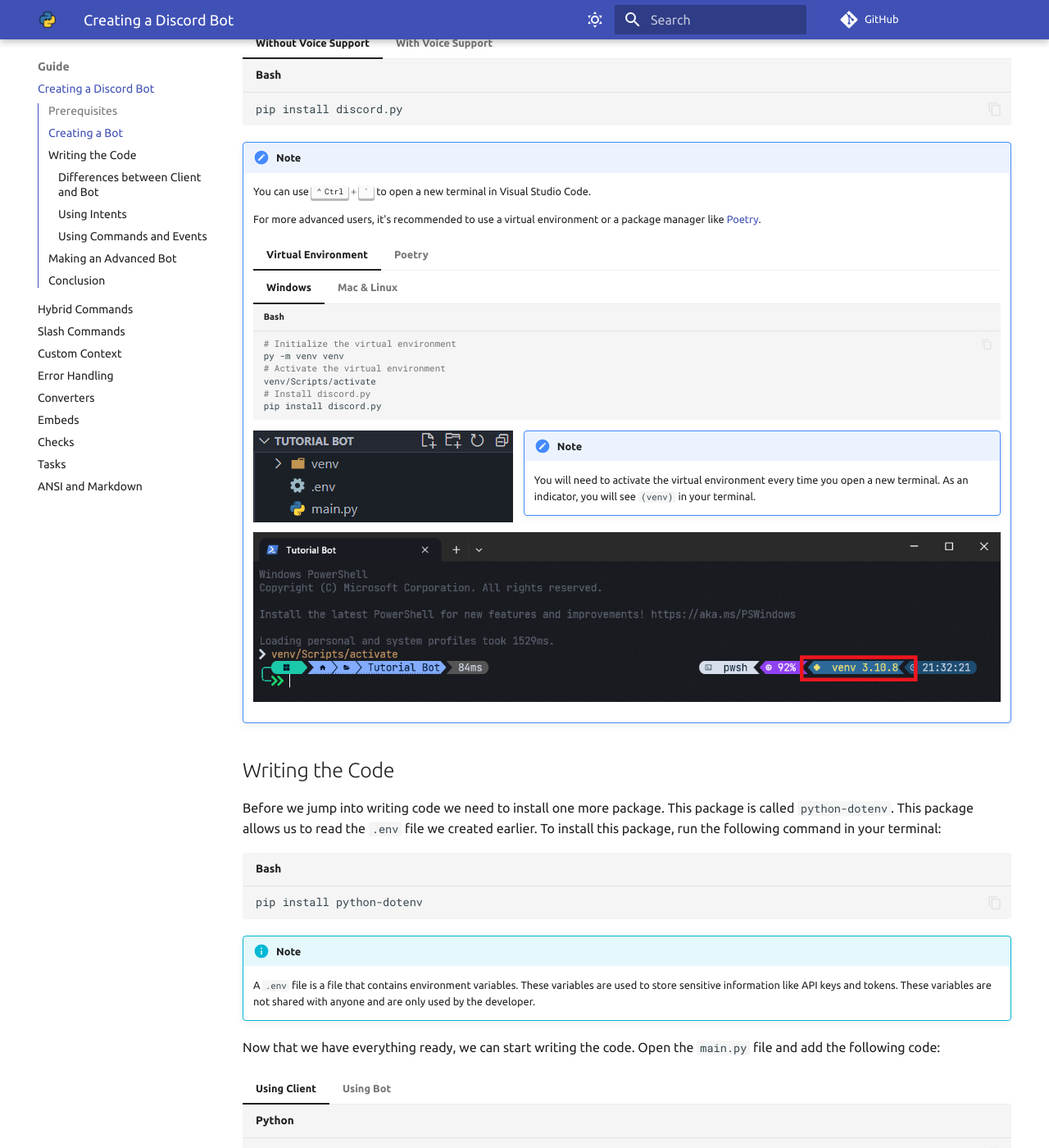
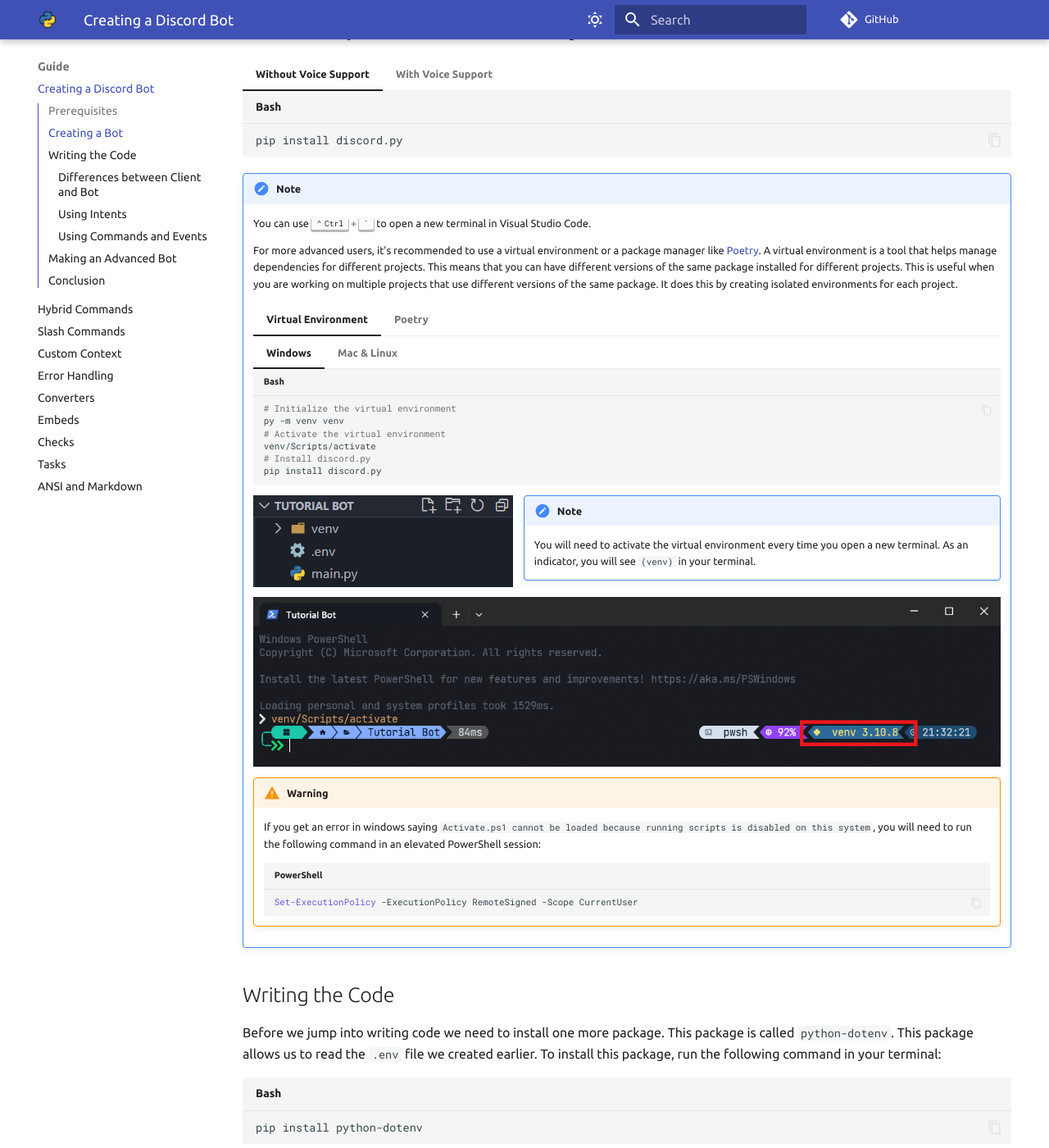
Before and after one commit to FallenDeity/discord.py-masterclass, an MkDocs documentation site: the page built from docs/creating-a-bot.md, in a window 1280 px wide and 1400 px high, scrolled down 1092 px. Shown: the whole window at 82% size. Built offline with MkDocs 1.6.1 and Material for MkDocs 9.7.7, drawn with Linux system fonts in a browser that asks for light colours; comment, search, counter and statistics services are not loaded.

Commit message:
refactor: add information about venv

````diff
--- a/docs/creating-a-bot.md
+++ b/docs/creating-a-bot.md
@@ -15,13 +15,13 @@ Now that we have the prerequisites ready, we can start creating the bot. To do t
 
 After opening the folder in your code editor, we need to create a new file called `main.py`. This is the main file of our bot. This is where we will be writing all our code. After creating the file, we need to create a new file called `.env`. This is where we will be storing our bot token.
 
-![Files](assets/creating-a-bot/files.png){ align=right width="25%"}
-
-![Token](assets/creating-a-bot/token.png){: style="width: 65%;" }
+![Files](assets/creating-a-bot/files.png){ align=left }
 
 ```dotenv
 TOKEN=your_token_here
 ```
+
+![Token](assets/creating-a-bot/token.png){: style="width: 100%;" }
 
 !!! warning "Warning"
     Please make sure to keep your bot token safe. If someone gets access to your bot token, they can do anything with your bot. If you think someone has access to your bot token, you can regenerate it on the [Discord Developer Portal](https://discord.com/developers/applications).
@@ -29,13 +29,11 @@ TOKEN=your_token_here
 Replace `your_token_here` with your bot token. After adding the token, we need to install the discord.py library. To do this, open a new terminal in your code editor and run the following command:
 
 === "Without Voice Support"
-
     ```bash
     pip install discord.py
     ```
 
 === "With Voice Support"
-
     ```bash
     pip install discord.py[voice]
     ```
@@ -44,6 +42,7 @@ Replace `your_token_here` with your bot token. After adding the token, we need t
     You can use ++ctrl+"`"++ to open a new terminal in Visual Studio Code.
 
     For more advanced users, it's recommended to use a virtual environment or a package manager like [Poetry](https://python-poetry.org/).
+    A virtual environment is a tool that helps manage dependencies for different projects. This means that you can have different versions of the same package installed for different projects. This is useful when you are working on multiple projects that use different versions of the same package. It does this by creating isolated environments for each project.
 
     === "Virtual Environment"
 
@@ -67,8 +66,16 @@ Replace `your_token_here` with your bot token. After adding the token, we need t
             ```
         ![Virtual Environment Files](assets/creating-a-bot/venv-files.png){ align=left }
         ![Virtual Environment](assets/creating-a-bot/virtual-environment.png){ align=right }
+
         !!! note "Note"
             You will need to activate the virtual environment every time you open a new terminal. As an indicator, you will see `(venv)` in your terminal.
+
+        !!! warning "Warning"
+            If you get an error in windows saying `Activate.ps1 cannot be loaded because running scripts is disabled on this system`, you will need to run the following command in an elevated PowerShell session:
+
+            ```powershell
+            Set-ExecutionPolicy -ExecutionPolicy RemoteSigned -Scope CurrentUser
+            ```
     === "Poetry"
         ```bash
         poetry init
@@ -93,7 +100,6 @@ pip install python-dotenv
 Now that we have everything ready, we can start writing the code. Open the `main.py` file and add the following code:
 
 === "Using Client"
-
     ```python
     import os
 
@@ -113,7 +119,6 @@ Now that we have everything ready, we can start writing the code. Open the `main
     client.run(TOKEN)
     ```
 === "Using Bot"
-
     ```python
     import os
 
@@ -208,7 +213,6 @@ The default intents contain all intents except for the `discord.Intents.members`
 Now that we have our bot ready, we can start adding commands and events.
 
 === "Prefix Commands"
-
     ```python
     import os
 
@@ -246,7 +250,6 @@ Now that we have our bot ready, we can start adding commands and events.
     !!! warning "Warning"
         If you don't call `bot.process_commands(message)` in the `on_message` event, the bot will not process commands the way it is supposed to. This means that the bot will not respond to commands.
 === "Slash Commands"
-
     ```python
     import os
 
@@ -279,7 +282,6 @@ Now that we have our bot ready, we can start adding commands and events.
     !!! info "Note"
         The first required argument of a slash command is always `inter: discord.Interaction` and all further arguments must be type hinted.
 === "Hybrid Commands"
-
     ```python
     import os
 
````
